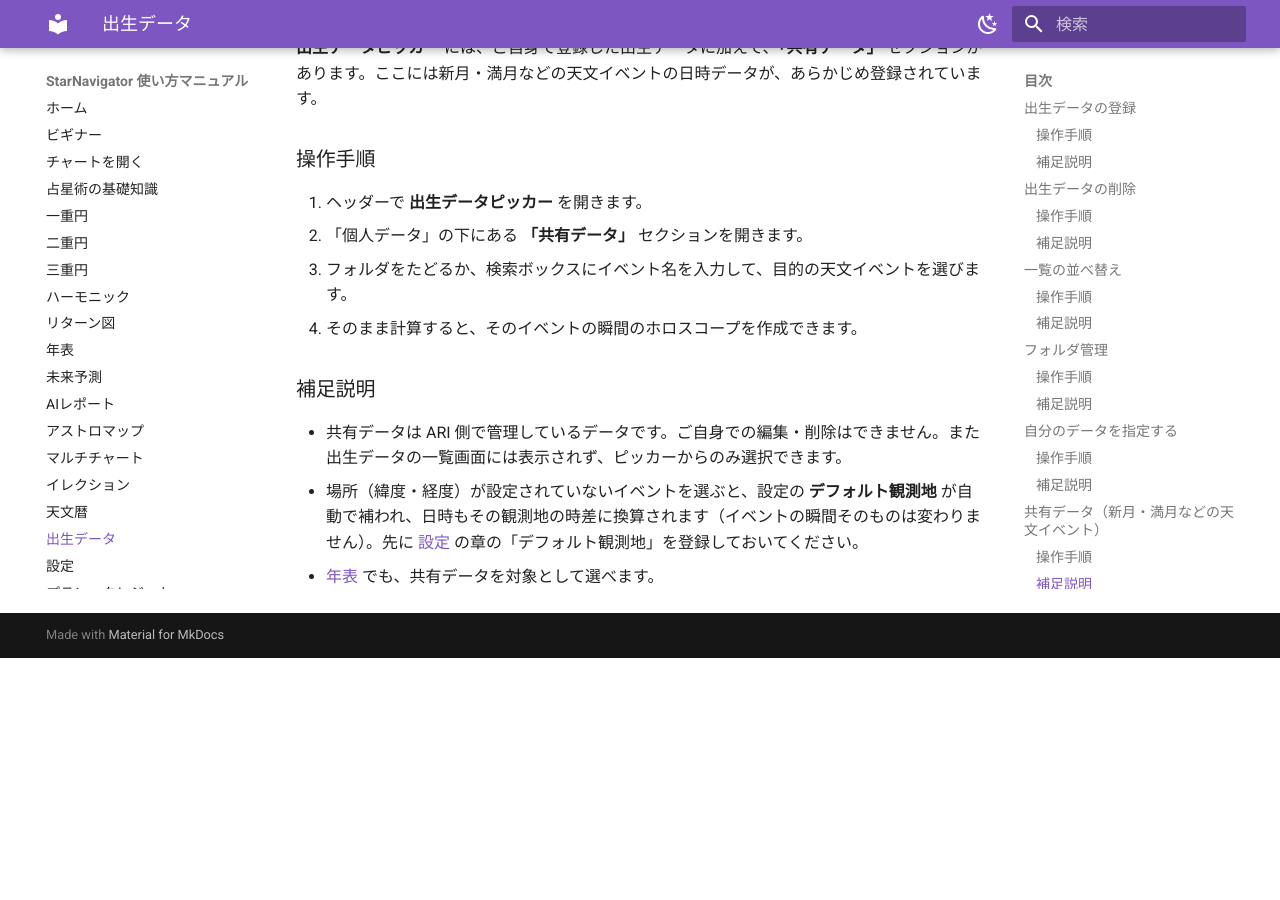
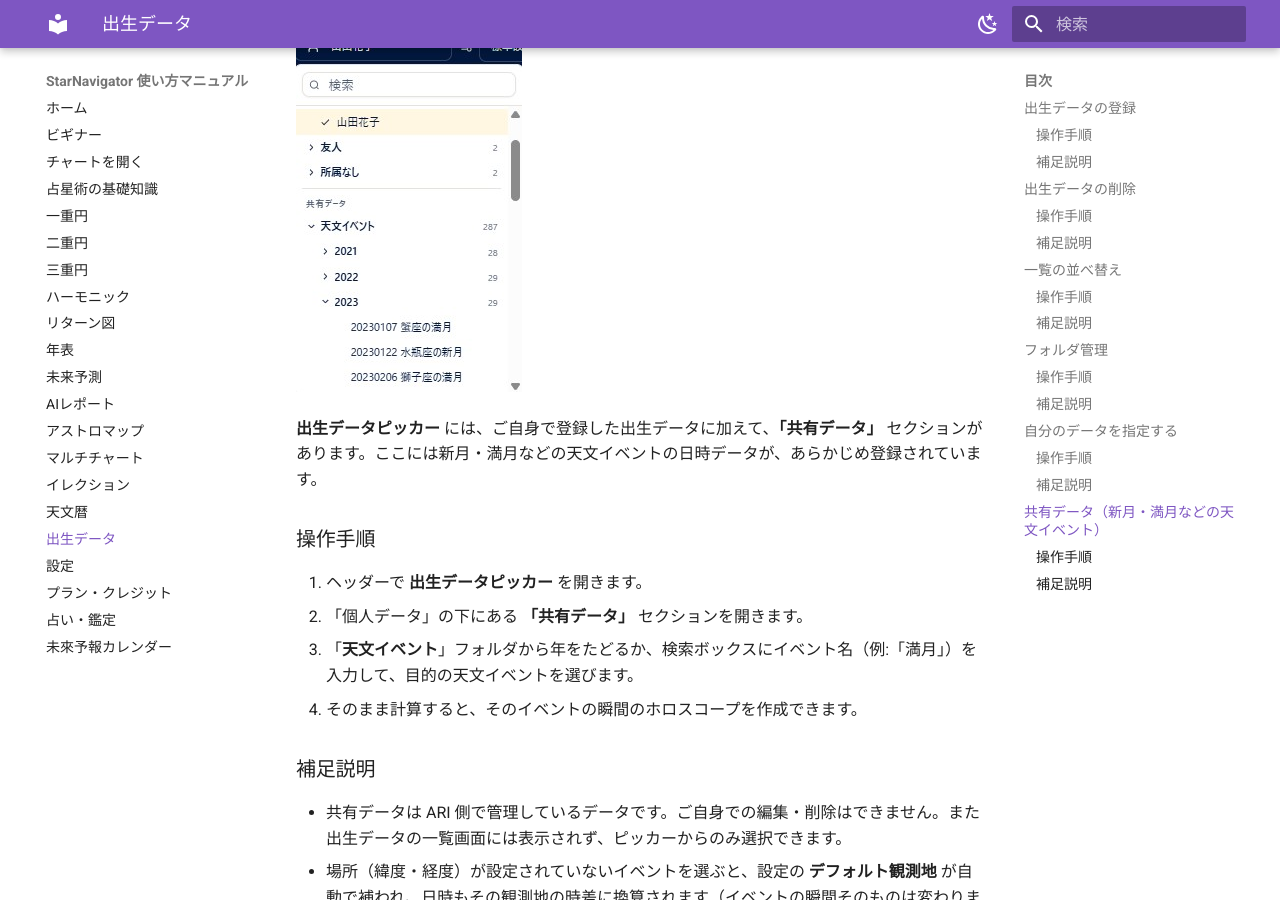
Before and after one commit to KeikoKagawa/starnavi-manual, an MkDocs documentation site: the page built from docs/birth-data.md, in a window 1280 px wide and 900 px high, scrolled down 5462 px. Built offline with MkDocs 1.6.1 and Material for MkDocs 9.7.7, drawn with Linux system fonts in a browser that asks for light colours; before the commit the page ends 6120 px from its top, so only the background shows below that.

Commit message:
content(出生データ): 共有データの画像差し込み＋手順を実UI(天文イベント→年)に具体化=章完成
Co-Authored-By: Claude Fable 5 <noreply@anthropic.com>

```diff
--- a/docs/birth-data.md
+++ b/docs/birth-data.md
@@ -100,7 +100,7 @@
 
 ## 共有データ（新月・満月などの天文イベント）
 
-<!-- 画像さしこみ: 共有データ -->
+![出生データピッカーの「共有データ」（天文イベント）](assets/birth-data-05-shared.jpg)
 
 **出生データピッカー** には、ご自身で登録した出生データに加えて、**「共有データ」** セクションがあります。ここには新月・満月などの天文イベントの日時データが、あらかじめ登録されています。
 
@@ -108,7 +108,7 @@
 
 1. ヘッダーで **出生データピッカー** を開きます。
 2. 「個人データ」の下にある **「共有データ」** セクションを開きます。
-3. フォルダをたどるか、検索ボックスにイベント名を入力して、目的の天文イベントを選びます。
+3. 「**天文イベント**」フォルダから年をたどるか、検索ボックスにイベント名（例:「満月」）を入力して、目的の天文イベントを選びます。
 4. そのまま計算すると、そのイベントの瞬間のホロスコープを作成できます。
 
 ### 補足説明
```
Also changed, not shown: docs/assets/birth-data-05-shared.jpg (added).
